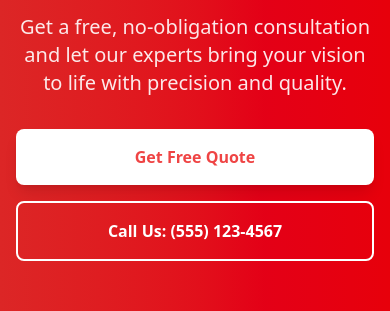
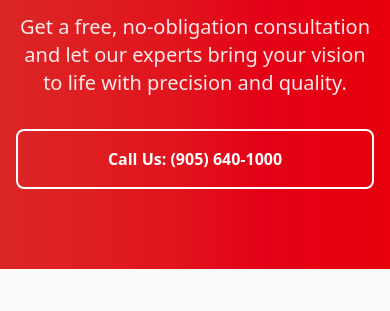
Before and after one commit to 09liweis/hans-construction-canada, a SvelteKit app: page / in a window 390 px wide. Shown: the part 3160-3471 px from the top of the page. Built offline with nearby package versions, Linux system fonts and the light colour scheme.

Commit message:
update phone number

```diff
--- a/src/components/home/CTASection.svelte
+++ b/src/components/home/CTASection.svelte
@@ -5,11 +5,8 @@
       Get a free, no-obligation consultation and let our experts bring your vision to life with precision and quality.
     </p>
     <div class="flex flex-col sm:flex-row gap-4 justify-center">
-      <a href="/contact" class="px-8 py-4 bg-white text-[#ef4444] font-semibold rounded-lg hover:bg-gray-100 transition-all duration-300 shadow-lg">
-        Get Free Quote
-      </a>
-      <a href="tel:+1-555-123-4567" class="px-8 py-4 bg-transparent border-2 border-white text-white font-semibold rounded-lg hover:bg-white hover:text-[#ef4444] transition-all duration-300">
-        Call Us: (555) 123-4567
+      <a href="tel:+1-905-640-1000" class="px-8 py-4 bg-transparent border-2 border-white text-white font-semibold rounded-lg hover:bg-white hover:text-[#ef4444] transition-all duration-300">
+        Call Us: (905) 640-1000
       </a>
     </div>
   </div>
```
